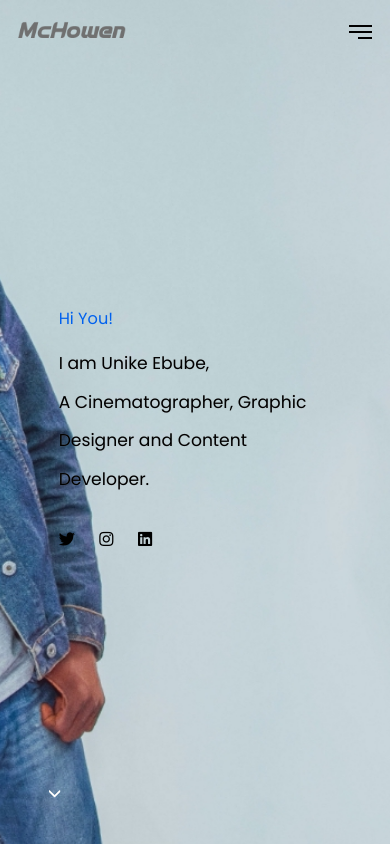
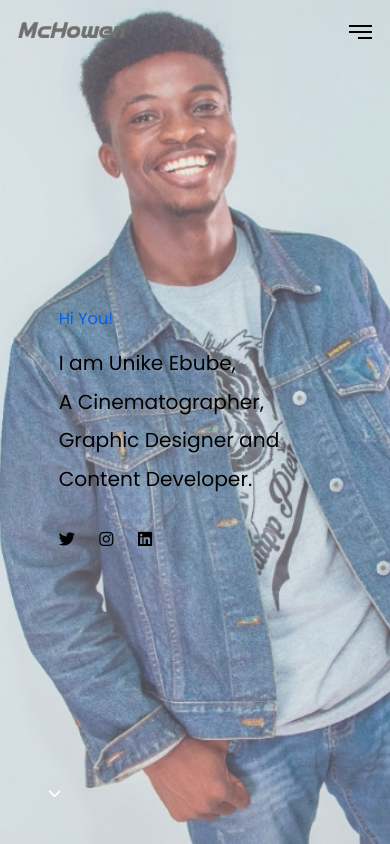
Before and after one commit to musonant/mchowen, a plain HTML site: page index.html in a window 390 px wide. Shown: the top 844 px of the page. Drawn offline with Linux system fonts and the light colour scheme; grey boxes are pictures that could not be loaded.

Commit message:
Position main background image

```diff
--- a/css/style.css
+++ b/css/style.css
@@ -234,8 +234,9 @@ blockquote {
     height: 100%;
     left: 0;
     z-index: -1;
-    opacity: .85;
+    opacity: .25;
     position: absolute;
+    background-color: #fff;
 }
 
 .main-title {
@@ -1658,7 +1659,7 @@ footer p {
     }
 
     .main {
-        background: url(../img/person-bg.jpg) no-repeat right;
+        background: url(../img/person-bg.jpg) no-repeat center;
         background-size: cover;
     }
 
@@ -1830,7 +1831,7 @@ footer p {
     }
 
     .main-title {
-        font-size: 17px;
+        font-size: 20px;
     }
 
 
```
